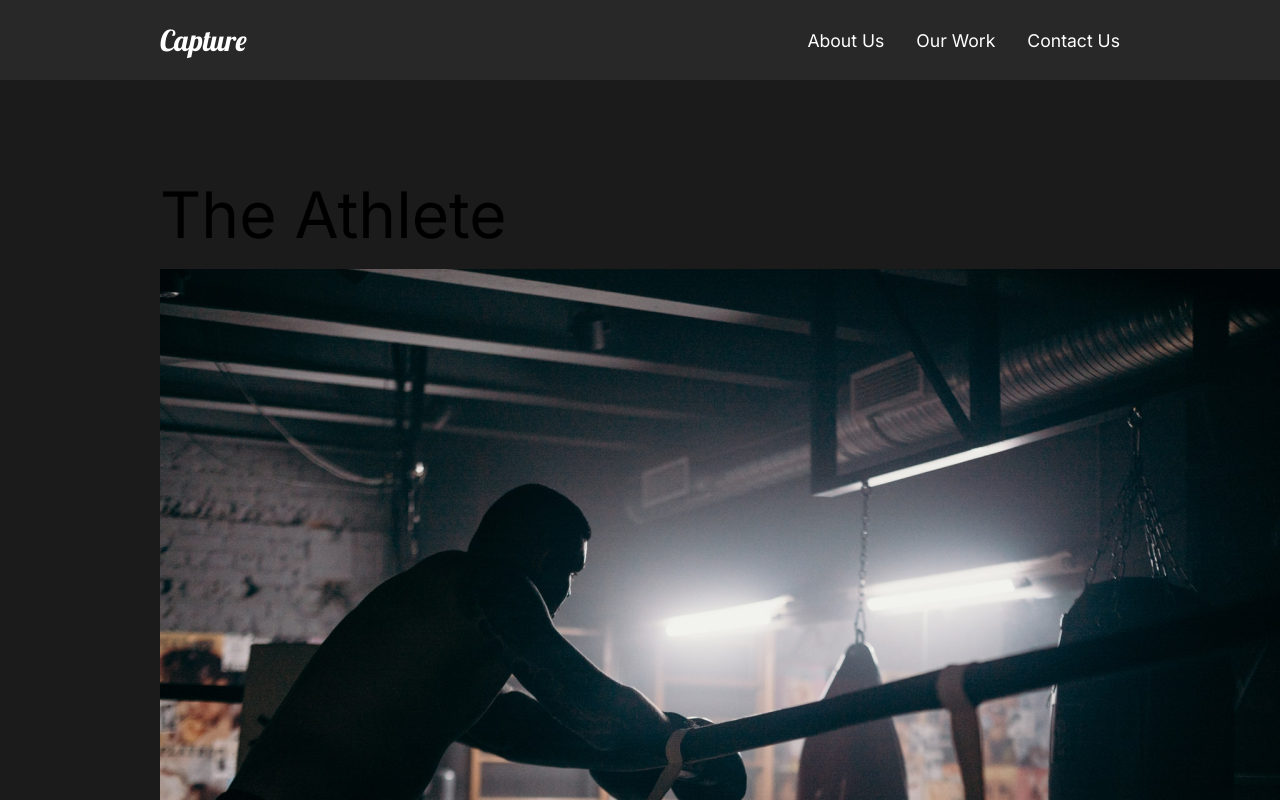
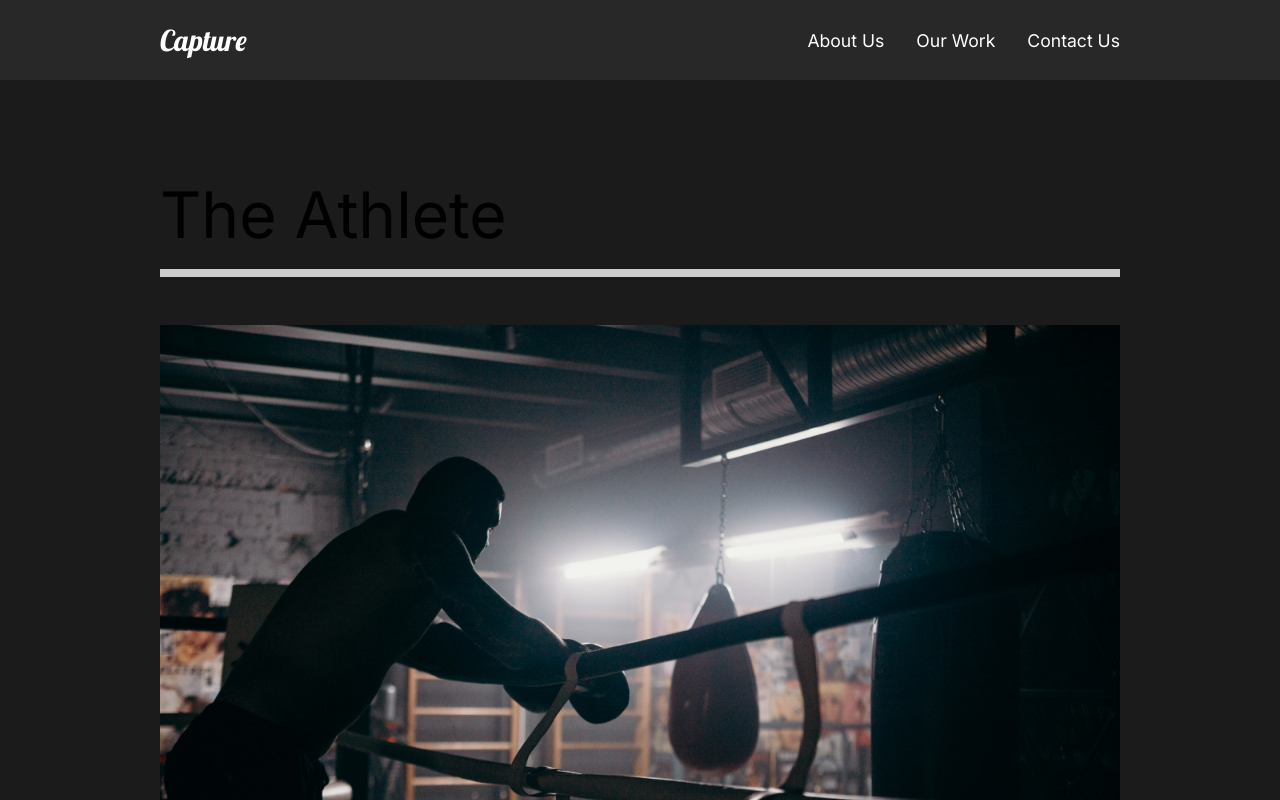
Before and after one commit to sujoyduttajad/Capture-Portfolio, a React (Create React App) app: page /work in a window 1280 px wide. Shown: the top 800 px of the page. Built offline with nearby package versions, Linux system fonts and the light colour scheme.

Commit message:
Update OurWork.js

```diff
--- a/src/pages/OurWork.js
+++ b/src/pages/OurWork.js
@@ -16,6 +16,16 @@ const Work = styled.div`
 `;
 const Movie = styled.div`
   padding-bottom: 10rem;
+  .line {
+    height: 0.5rem;
+    background-color: #ccc;
+    margin-bottom: 3rem;
+  }
+  img {
+    width: 100%;
+    height: 70vh;
+    object-fit: cover;
+  }
 `;
 
 const OurWork = () => {
```
